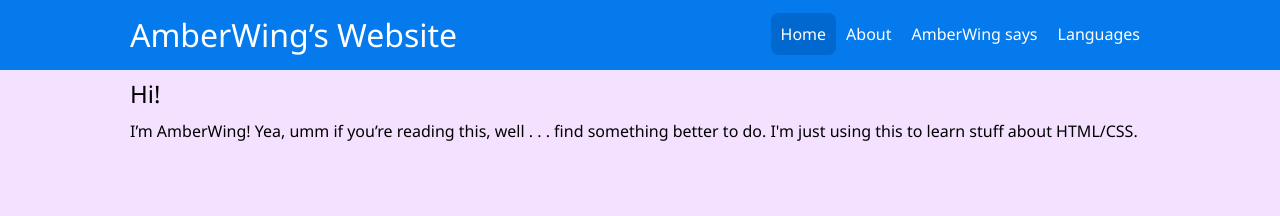
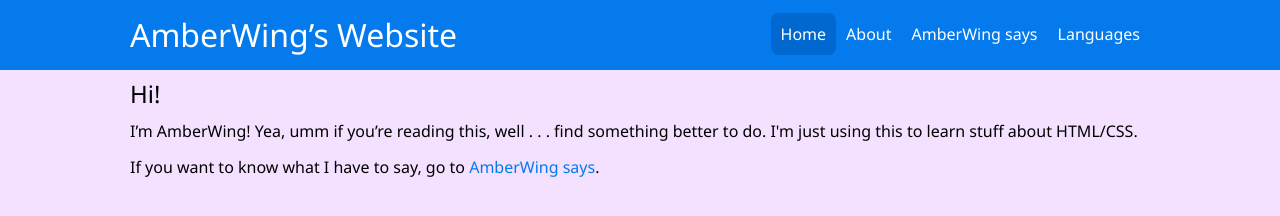
Before and after one commit to leafpool243/leafpool243.github.io, a plain HTML site: page index.html in a window 1280 px wide. Drawn offline with Linux system fonts and the light colour scheme.

Commit message:
Added to homepage

```diff
--- a/index.html
+++ b/index.html
@@ -32,6 +32,7 @@
         <div class="container">
             <h2>Hi!</h2>
             <p>I&rsquo;m AmberWing! Yea, umm if you&rsquo;re reading this, well . . . find something better to do. I'm just using this to learn stuff about HTML/CSS.</p>
+            <p>If you want to know what I have to say, go to <a href="amberwing-says.html">AmberWing says</a>.</p>
         </div>
     </div>
 </body>
```
Also changed, not shown: zh-hant/index.html (+1 -0 lines).
